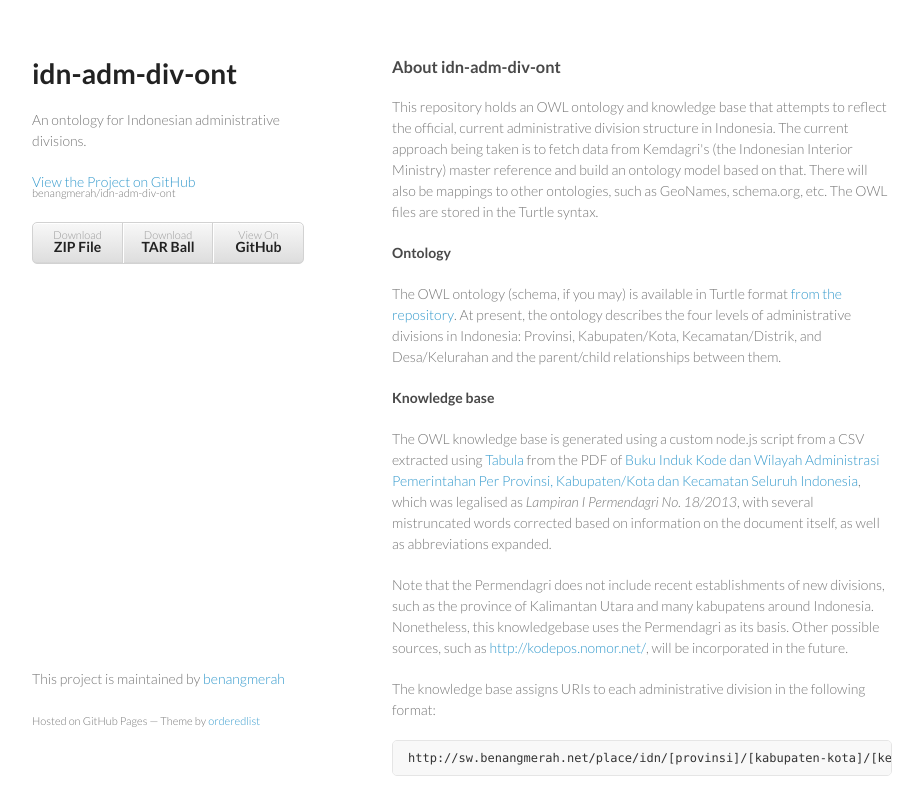
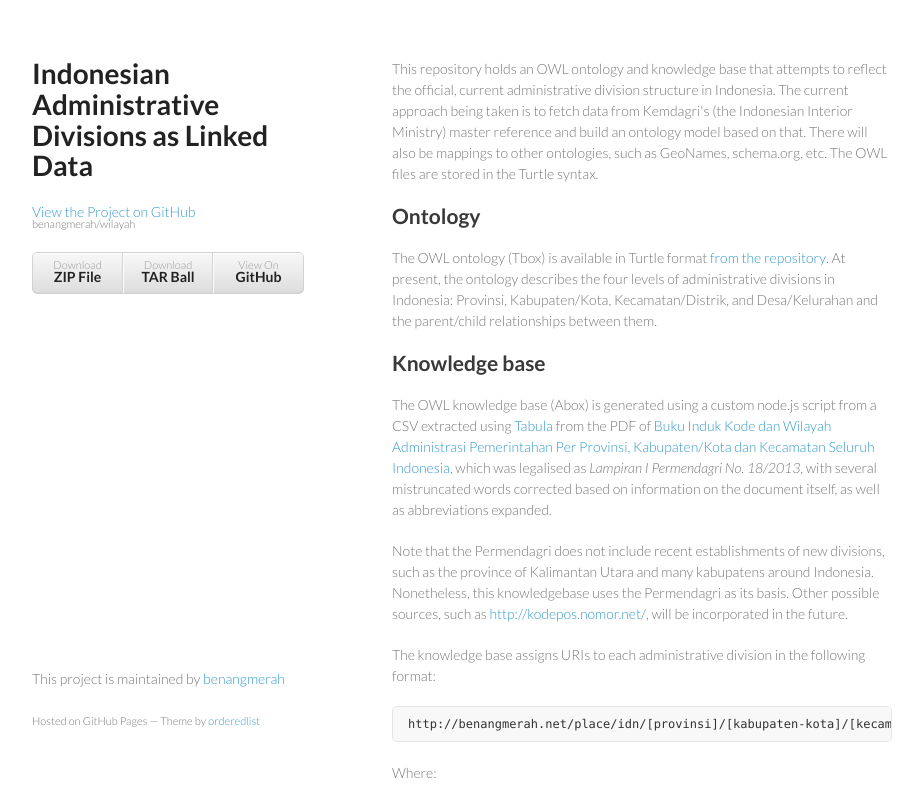
Before and after one commit to benangmerah/wilayah, a plain HTML site: page index.html in a window 1280 px wide. Shown: the top 793 px of the page, without its empty margins (178-1101 px from the left). Drawn offline with Linux system fonts and the light colour scheme.

Commit message:
Create gh-pages branch via GitHub

```diff
--- a/index.html
+++ b/index.html
@@ -3,7 +3,7 @@
   <head>
     <meta charset="utf-8">
     <meta http-equiv="X-UA-Compatible" content="chrome=1">
-    <title>idn-adm-div-ont by benangmerah</title>
+    <title>Indonesian Administrative Divisions as Linked Data by benangmerah</title>
 
     <link rel="stylesheet" href="stylesheets/styles.css">
     <link rel="stylesheet" href="stylesheets/pygment_trac.css">
@@ -15,39 +15,36 @@
   <body>
     <div class="wrapper">
       <header>
-        <h1>idn-adm-div-ont</h1>
-        <p>An ontology for Indonesian administrative divisions.</p>
+        <h1>Indonesian Administrative Divisions as Linked Data</h1>
+        <p></p>
 
-        <p class="view"><a href="https://github.com/benangmerah/idn-adm-div-ont">View the Project on GitHub <small>benangmerah/idn-adm-div-ont</small></a></p>
+        <p class="view"><a href="https://github.com/benangmerah/wilayah">View the Project on GitHub <small>benangmerah/wilayah</small></a></p>
 
 
         <ul>
-          <li><a href="https://github.com/benangmerah/idn-adm-div-ont/zipball/master">Download <strong>ZIP File</strong></a></li>
-          <li><a href="https://github.com/benangmerah/idn-adm-div-ont/tarball/master">Download <strong>TAR Ball</strong></a></li>
-          <li><a href="https://github.com/benangmerah/idn-adm-div-ont">View On <strong>GitHub</strong></a></li>
+          <li><a href="https://github.com/benangmerah/wilayah/zipball/master">Download <strong>ZIP File</strong></a></li>
+          <li><a href="https://github.com/benangmerah/wilayah/tarball/master">Download <strong>TAR Ball</strong></a></li>
+          <li><a href="https://github.com/benangmerah/wilayah">View On <strong>GitHub</strong></a></li>
         </ul>
       </header>
       <section>
-        <h3>
-<a name="about-idn-adm-div-ont" class="anchor" href="#about-idn-adm-div-ont"><span class="octicon octicon-link"></span></a>About idn-adm-div-ont</h3>
+        <p>This repository holds an OWL ontology and knowledge base that attempts to reflect the official, current administrative division structure in Indonesia. The current approach being taken is to fetch data from Kemdagri's (the Indonesian Interior Ministry) master reference and build an ontology model based on that. There will also be mappings to other ontologies, such as GeoNames, schema.org, etc. The OWL files are stored in the Turtle syntax.</p>
 
-<p>This repository holds an OWL ontology and knowledge base that attempts to reflect the official, current administrative division structure in Indonesia. The current approach being taken is to fetch data from Kemdagri's (the Indonesian Interior Ministry) master reference and build an ontology model based on that. There will also be mappings to other ontologies, such as GeoNames, schema.org, etc. The OWL files are stored in the Turtle syntax.</p>
+<h2>
+<a name="ontology" class="anchor" href="#ontology"><span class="octicon octicon-link"></span></a>Ontology</h2>
 
-<h4>
-<a name="ontology" class="anchor" href="#ontology"><span class="octicon octicon-link"></span></a>Ontology</h4>
+<p>The OWL ontology (Tbox) is available in Turtle format <a href="https://raw.githubusercontent.com/benangmerah/wilayah/master/ontology.ttl">from the repository</a>. At present, the ontology describes the four levels of administrative divisions in Indonesia: Provinsi, Kabupaten/Kota, Kecamatan/Distrik, and Desa/Kelurahan and the parent/child relationships between them.</p>
 
-<p>The OWL ontology (schema, if you may) is available in Turtle format <a href="https://raw.githubusercontent.com/benangmerah/idn-adm-div-ont/master/ontology.ttl">from the repository</a>. At present, the ontology describes the four levels of administrative divisions in Indonesia: Provinsi, Kabupaten/Kota, Kecamatan/Distrik, and Desa/Kelurahan and the parent/child relationships between them.</p>
+<h2>
+<a name="knowledge-base" class="anchor" href="#knowledge-base"><span class="octicon octicon-link"></span></a>Knowledge base</h2>
 
-<h4>
-<a name="knowledge-base" class="anchor" href="#knowledge-base"><span class="octicon octicon-link"></span></a>Knowledge base</h4>
-
-<p>The OWL knowledge base is generated using a custom node.js script from a CSV extracted using <a href="http://tabula.nerdpower.org/">Tabula</a> from the PDF of <a href="http://www.kemendagri.go.id/pages/data-wilayah">Buku Induk Kode dan Wilayah Administrasi Pemerintahan Per Provinsi, Kabupaten/Kota dan Kecamatan Seluruh Indonesia</a>, which was legalised as <em>Lampiran I Permendagri No. 18/2013</em>, with several mistruncated words corrected based on information on the document itself, as well as abbreviations expanded.</p>
+<p>The OWL knowledge base (Abox) is generated using a custom node.js script from a CSV extracted using <a href="http://tabula.nerdpower.org/">Tabula</a> from the PDF of <a href="http://www.kemendagri.go.id/pages/data-wilayah">Buku Induk Kode dan Wilayah Administrasi Pemerintahan Per Provinsi, Kabupaten/Kota dan Kecamatan Seluruh Indonesia</a>, which was legalised as <em>Lampiran I Permendagri No. 18/2013</em>, with several mistruncated words corrected based on information on the document itself, as well as abbreviations expanded.</p>
 
 <p>Note that the Permendagri does not include recent establishments of new divisions, such as the province of Kalimantan Utara and many kabupatens around Indonesia. Nonetheless, this knowledgebase uses the Permendagri as its basis. Other possible sources, such as <a href="http://kodepos.nomor.net/">http://kodepos.nomor.net/</a>, will be incorporated in the future.</p>
 
 <p>The knowledge base assigns URIs to each administrative division in the following format:</p>
 
-<pre><code>http://sw.benangmerah.net/place/idn/[provinsi]/[kabupaten-kota]/[kecamatan]
+<pre><code>http://benangmerah.net/place/idn/[provinsi]/[kabupaten-kota]/[kecamatan]
 </code></pre>
 
 <p>Where:</p>
@@ -72,8 +69,8 @@
 
 <p>The OWL ontology (schema, if you may) is available in Turtle format <a href="https://raw.githubusercontent.com/benangmerah/idn-adm-div-ont/master/instances.ttl">from the repository</a>.</p>
 
-<h3>
-<a name="about-benangmerah" class="anchor" href="#about-benangmerah"><span class="octicon octicon-link"></span></a>About BenangMerah</h3>
+<h1>
+<a name="about-benangmerah" class="anchor" href="#about-benangmerah"><span class="octicon octicon-link"></span></a>About BenangMerah</h1>
 
 <p>BenangMerah is a project to connect information on social development in Indonesia into a knowledge base using Semantic Web technologies.</p>
 
```
Also changed, not shown: params.json (+1 -1 lines).
